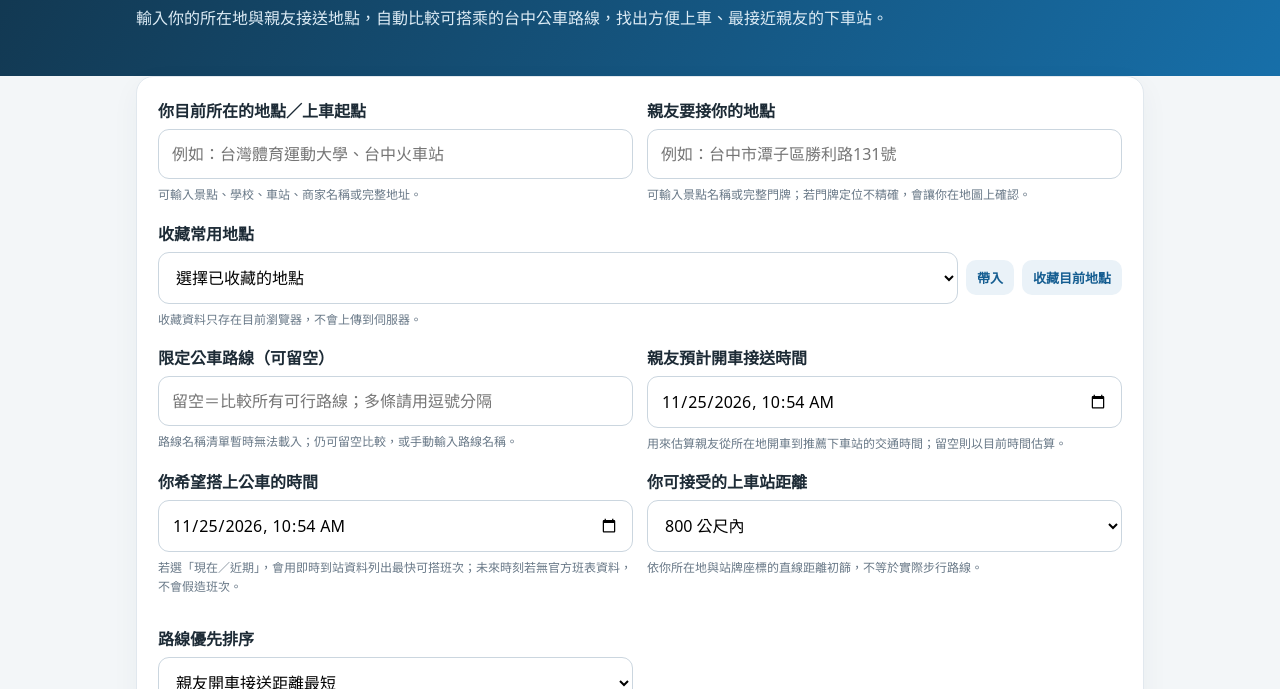
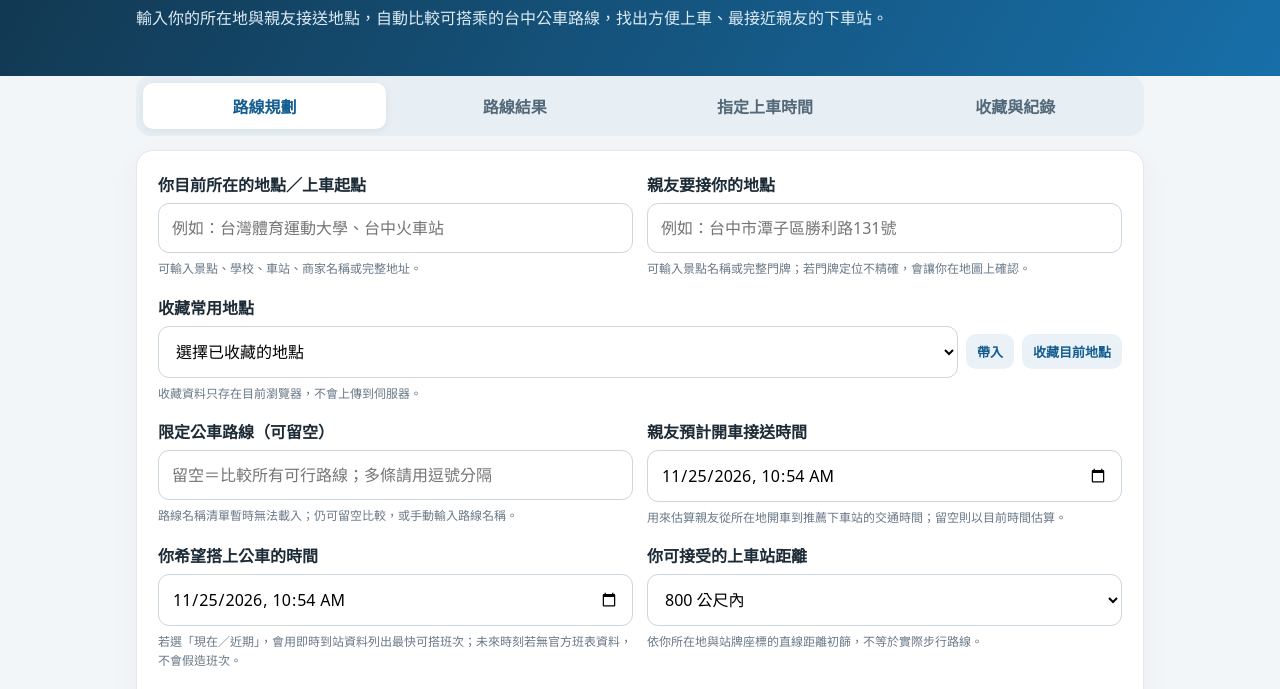
Before and after one commit to cguanling0/kl_bus_taichung_, a plain HTML site: page index.html in a window 1280 px wide. Shown: the part 111-800 px from the top of the page. Drawn offline with nearby package versions, Linux system fonts and the light colour scheme; no server answers.

Commit message:
Add files via upload

```diff
--- a/index.html
+++ b/index.html
@@ -58,6 +58,13 @@ footer{margin:20px 2px;color:var(--muted);font-size:12px;line-height:1.8}a{color
 <p>輸入你的所在地與親友接送地點，自動比較可搭乘的台中公車路線，找出方便上車、最接近親友的下車站。</p>
 </div></header>
 <main class="wrap">
+<nav class="tabs" aria-label="功能頁籤">
+  <button type="button" class="tab active" data-tab="route" aria-selected="true">路線規劃</button>
+  <button type="button" class="tab" data-tab="buses" aria-selected="false">路線結果</button>
+  <button type="button" class="tab" data-tab="time" aria-selected="false">指定上車時間</button>
+  <button type="button" class="tab" data-tab="history" aria-selected="false">收藏與紀錄</button>
+</nav>
+<div class="tabPane" id="pane-route">
 <section class="panel">
   <div class="grid">
     <div class="field">
@@ -132,6 +139,7 @@ footer{margin:20px 2px;color:var(--muted);font-size:12px;line-height:1.8}a{color
   </section>
 </section>
 </div>
+</div>
 
 <div id="status" class="status" aria-live="polite"></div>
 <div class="tabPane" id="pane-buses" hidden>
@@ -178,7 +186,7 @@ footer{margin:20px 2px;color:var(--muted);font-size:12px;line-height:1.8}a{color
 <script>
 // 將你目前使用的 Google Maps API Key 貼在下方引號內。
 // 請在 Google Cloud 限制 GitHub Pages 網域與 Maps JavaScript API、Routes API。
-const GOOGLE_MAPS_API_KEY = "請在這裡貼上你的Google_API_Key";
+const GOOGLE_MAPS_API_KEY = "AIzaSyBsPGLbQZUDKN_dsgMvbk1lLNrPBoYPWH0";
 
 const $=id=>document.getElementById(id);
 const TDX="https://tdx.transportdata.tw/api/basic/v2/Bus";
@@ -197,7 +205,7 @@ function fmt(m){return m<1000?Math.round(m)+" 公尺":(m/1000).toFixed(2)+" 公
 function fmtTime(sec){if(!Number.isFinite(sec))return"無法估算";let m=Math.max(1,Math.round(sec/60));return m<60?"約 "+m+" 分鐘":"約 "+Math.floor(m/60)+" 小時 "+(m%60?m%60+" 分鐘":"");}
 async function fetchJson(url,options={}){const r=await fetch(url,options);if(!r.ok)throw Error("HTTP "+r.status);return r.json();}
 function setDefaultDeparture(){const d=new Date(Date.now()+10*60000);d.setMinutes(d.getMinutes()-d.getTimezoneOffset());$("departAt").value=d.toISOString().slice(0,16);$("boardAt").value=d.toISOString().slice(0,16);$("boardAtCopy").value=d.toISOString().slice(0,16);}
-function setTab(name){document.querySelectorAll(".tab").forEach(b=>b.classList.toggle("active",b.dataset.tab===name));document.querySelectorAll(".tabPane").forEach(p=>p.hidden=p.id!=="pane-"+name);if(name==="buses"&&$("resultSection").hidden)$("busEmpty").hidden=false;else if(name==="buses")$("busEmpty").hidden=true;}
+function setTab(name){document.querySelectorAll(".tab").forEach(b=>{const active=b.dataset.tab===name;b.classList.toggle("active",active);b.setAttribute("aria-selected",String(active));});document.querySelectorAll(".tabPane").forEach(p=>p.hidden=p.id!=="pane-"+name);if(name==="buses"&&$("resultSection").hidden)$("busEmpty").hidden=false;else if(name==="buses")$("busEmpty").hidden=true;}
 document.querySelectorAll(".tab").forEach(b=>b.addEventListener("click",()=>setTab(b.dataset.tab)));
 $("boardAt").addEventListener("change",()=>{$("boardAtCopy").value=$("boardAt").value;});
 $("boardAtCopy").addEventListener("change",()=>{$("boardAt").value=$("boardAtCopy").value;});
```
